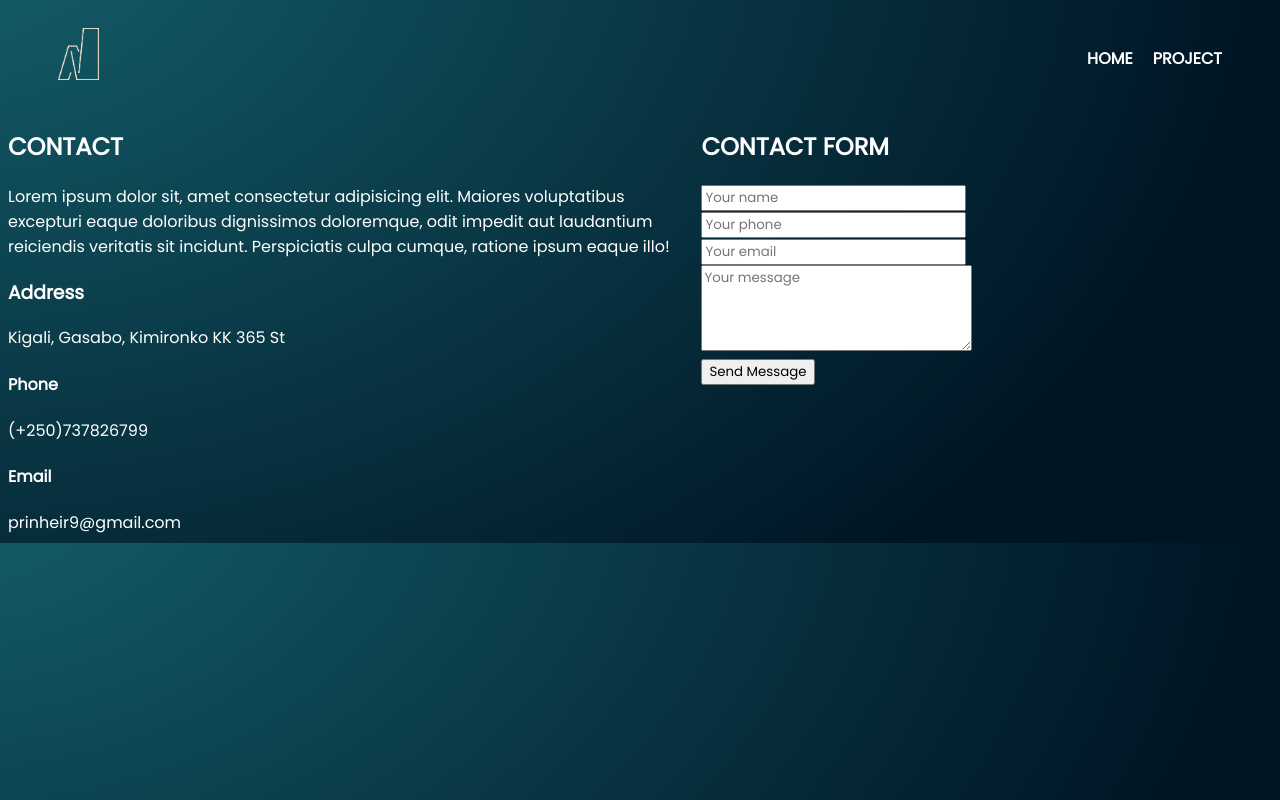
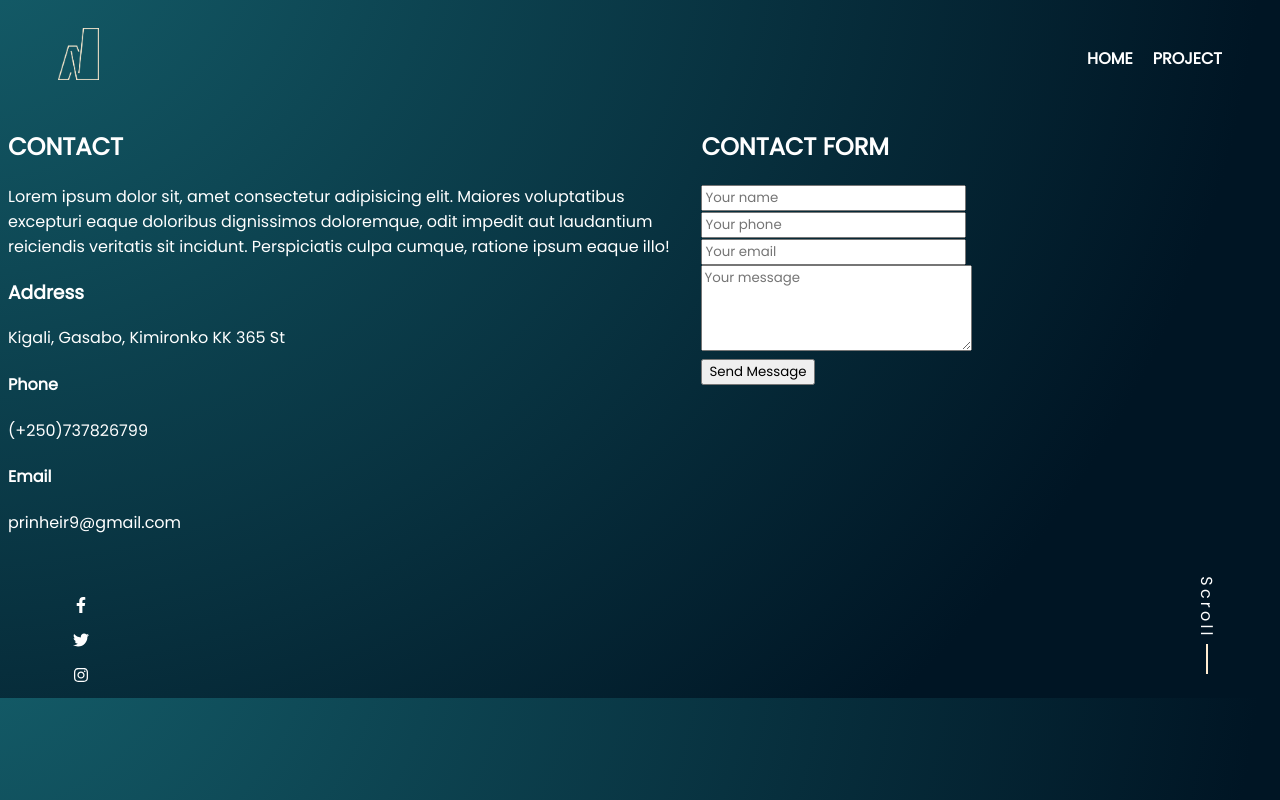
Before and after one commit to sarazaToussaint/Nassaty, a React (Create React App) app: page /Contact in a window 1280 px wide. Built offline with nearby package versions, Linux system fonts and the light colour scheme.

Commit message:
Add the footer to the contact page

```diff
--- a/src/component/Contact.jsx
+++ b/src/component/Contact.jsx
@@ -1,5 +1,6 @@
 import React from 'react';
 import { NavLink as Link } from 'react-router-dom';
+import { FaFacebookF, FaInstagram, FaTwitter } from 'react-icons/fa';
 import data from './database/data.json';
 import styles from './Home.module.css';
 import classes from './Contact.module.css';
@@ -53,6 +54,17 @@ const Contact = () => (
         </form>
       </div>
     </div>
+    <footer>
+      <div className={styles.socialMedia}>
+        <i><FaFacebookF /></i>
+        <i><FaTwitter /></i>
+        <i><FaInstagram /></i>
+      </div>
+      <div className={styles.scroll}>
+        <div className={styles.text}>Scroll</div>
+        <div className={styles.footLine} />
+      </div>
+    </footer>
   </div>
 );
 
```
